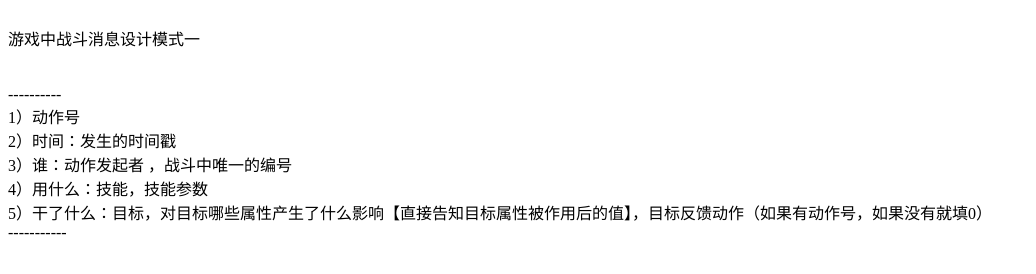
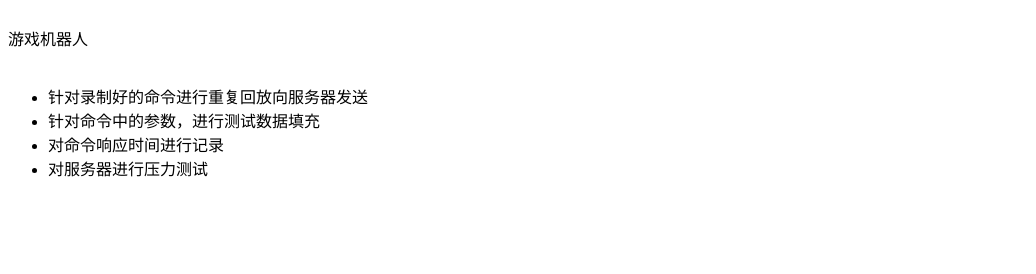
Before and after one commit to chenfarong/bookmark, a plain HTML site: page game_robot.html in a window 1280 px wide. Shown: the whole page, without its empty margins (0-1036 px from the left). Drawn offline with Linux system fonts and the light colour scheme.

Commit message:
favorite

```diff
--- a/game_robot.html
+++ b/game_robot.html
@@ -6,17 +6,14 @@
   </head>
   <body>
     <br>
-    游戏中战斗消息设计模式一<br>
+    游戏机器人<br>
     <br>
-    <br>
-    ----------<br>
-    1）动作号<br>
-    2）时间：发生的时间戳<br>
-    3）谁：动作发起者 ，战斗中唯一的编号<br>
-    4）用什么：技能，技能参数<br>
-    5）干了什么：目标，对目标哪些属性产生了什么影响【直接告知目标属性被作用后的值】，目标反馈动作（如果有动作号，如果没有就填0）<br>
-    -----------<br>
-    <br>
+    <ul>
+      <li>针对录制好的命令进行重复回放向服务器发送</li>
+      <li>针对命令中的参数，进行测试数据填充</li>
+      <li>对命令响应时间进行记录</li>
+      <li>对服务器进行压力测试</li>
+    </ul>
     &nbsp;<br>
     <br>
     <br>
```
Also changed, not shown: favorite.html (added, +22 -0 lines).
